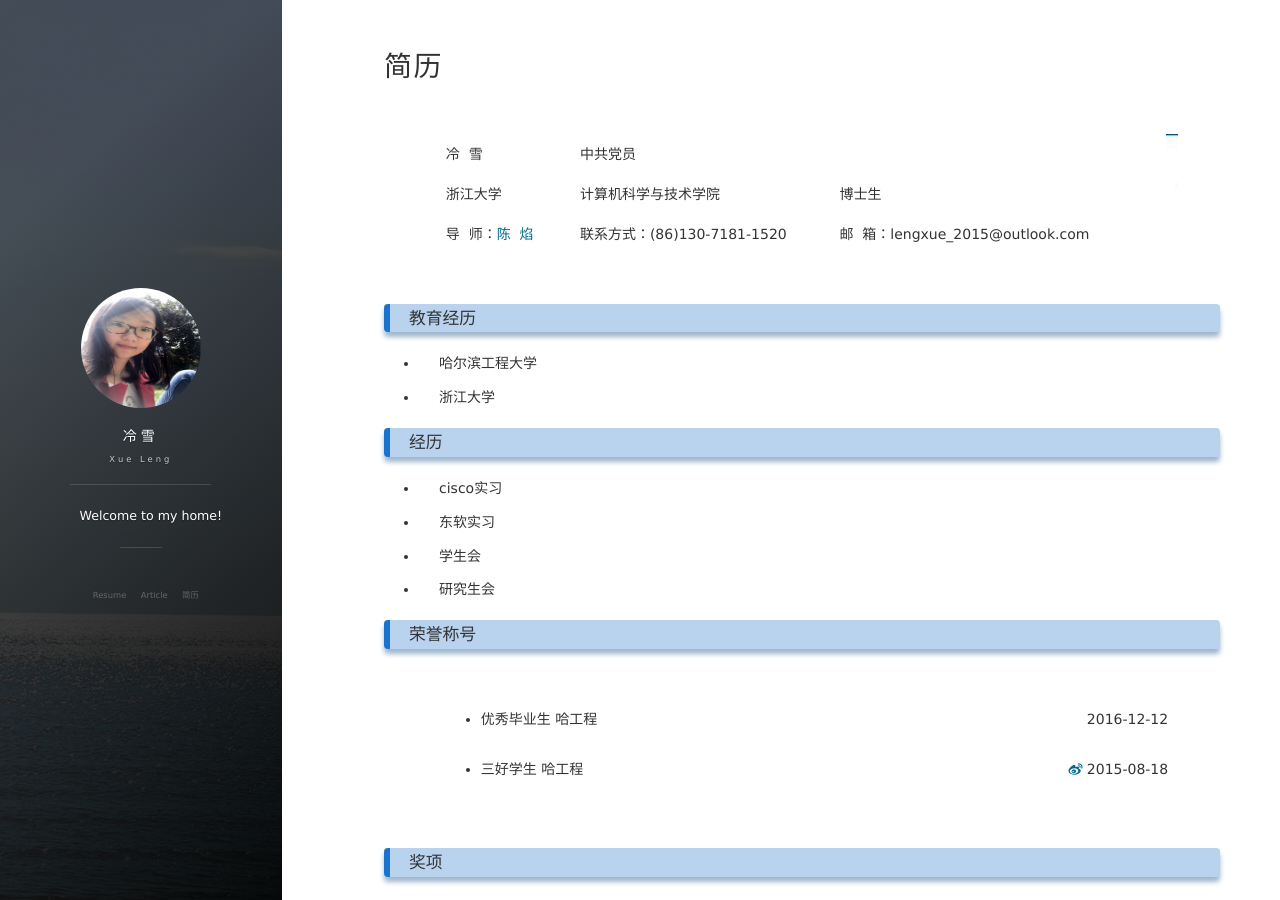
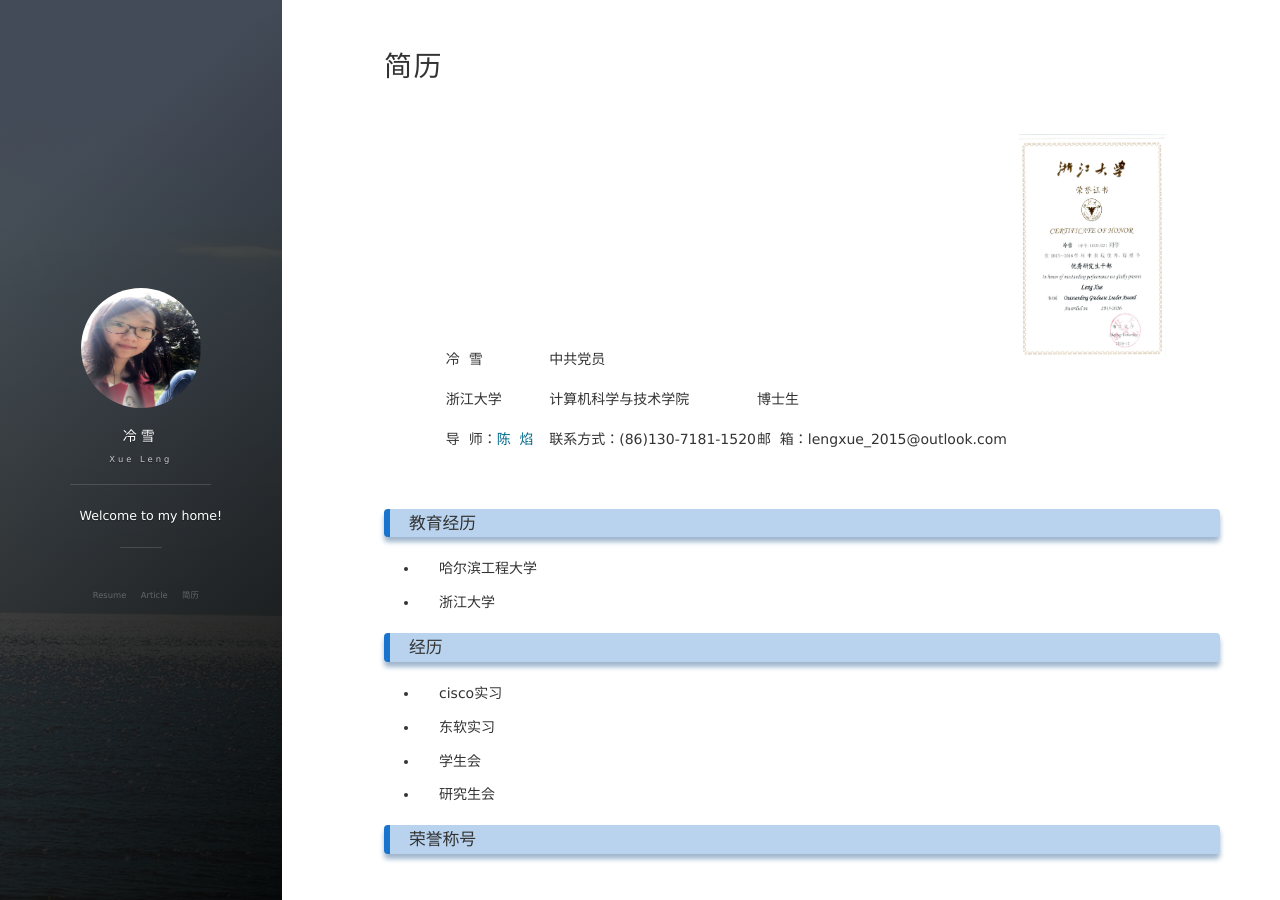
Before and after one commit to lxv458/OldWeb, a Jekyll site: the page built from about.md, in a window 1280 px wide and 900 px high. Built offline with Jekyll 4.4.1, drawn with Linux system fonts in a browser that asks for light colours; nearby versions of some CDN libraries; comment, search, counter and statistics services are not loaded.

Commit message:
basic information

```diff
--- a/about.md
+++ b/about.md
@@ -7,7 +7,7 @@ title: 简历
  		<td align="left">冷&nbsp;&nbsp;雪</td>
  		<td align="left">中共党员</td>
  		<td align="left"></td>
- 		<td align="left" rowspan="3" style="background:url(/images/leng/resume/excellent_leader_zju.jpg)"></td>
+ 		<td align="center" valign="center" rowspan="3" width="150" height="230"> <img src="/images/leng/resume/excellent_leader_zju.jpg" width="150" height="230"></td>
  	</tr>
  	<tr>
  		<td align="left">浙江大学</td>
```
